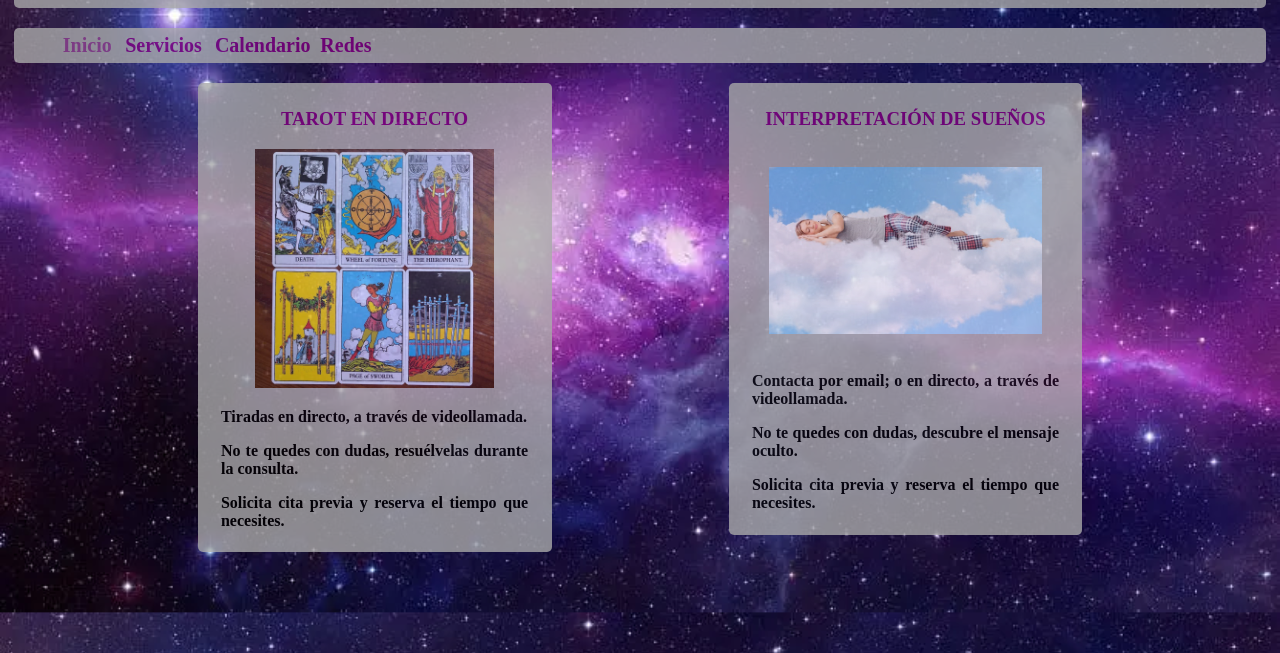
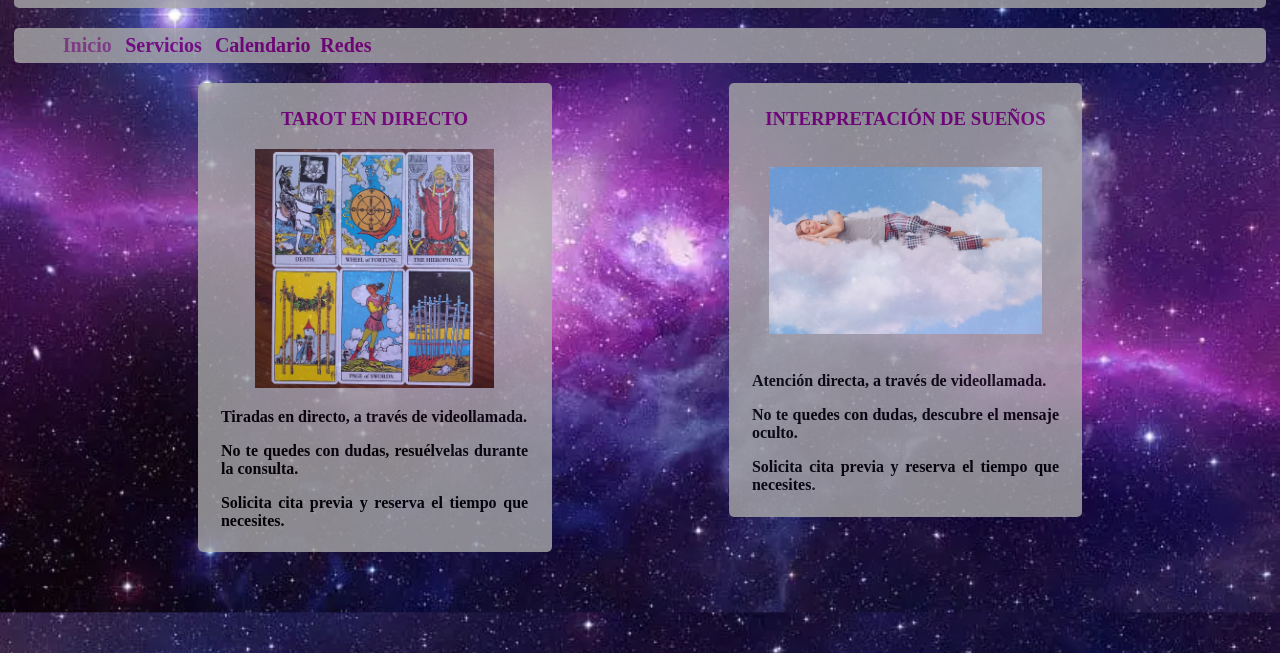
Before and after one commit to tarotdekrystel/tarotdekrystel.github.io, a plain HTML site: page index.html in a window 1280 px wide. Shown: the part 147-800 px from the top of the page. Drawn offline with Linux system fonts and the light colour scheme; a web font is replaced by a local one.

Commit message:
Update index.html

```diff
--- a/index.html
+++ b/index.html
@@ -35,7 +35,7 @@
     <section class="parizq">
       <h3><b>INTERPRETACIÓN DE SUEÑOS</b></h3><br />
       <img src="suenos.jpg" alt="Imagen de persona durmiendo sobre una nube." id="suenos"><br /><br /><b>
-        <p>Contacta por email; o en directo, a través de videollamada.</p>
+        <p>Atención directa, a través de videollamada.</p>
         <p>No te quedes con dudas, descubre el mensaje oculto.</p>
         <p>Solicita cita previa y reserva el tiempo que necesites.</p>
       </b>
```
